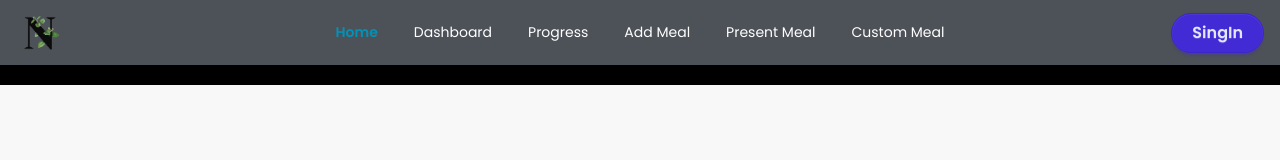
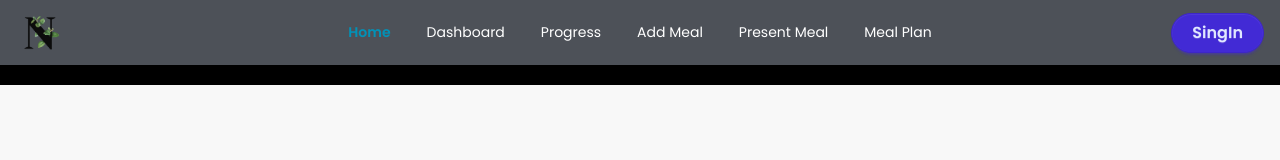
Before and after one commit to Amitkumersarkar/Nutrition-Tracker, a React (Vite) app: page / in a window 1280 px wide. Shown: the top 160 px of the page. Built offline with nearby package versions, Linux system fonts and the light colour scheme; a web font is replaced by a local one.

Commit message:
updated navbar

```diff
--- a/src/components/Header/Navbar.jsx
+++ b/src/components/Header/Navbar.jsx
@@ -56,12 +56,12 @@ const Navbar = () => {
             </li>
             <li>
                 <NavLink
-                    to="/custom-meal"
+                    to="/meal-plan"
                     className={({ isActive }) =>
                         isActive ? "text-cyan-600 font-semibold" : "hover:text-cyan-500"
                     }
                 >
-                    Custom Meal
+                    Meal Plan
                 </NavLink>
             </li>
         </>
```
